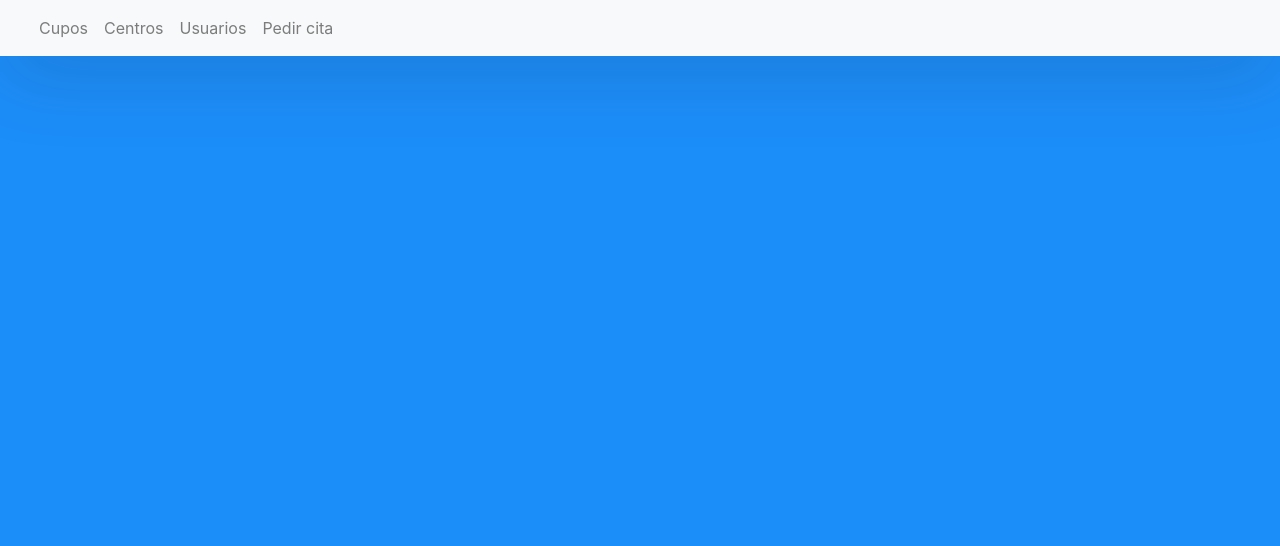
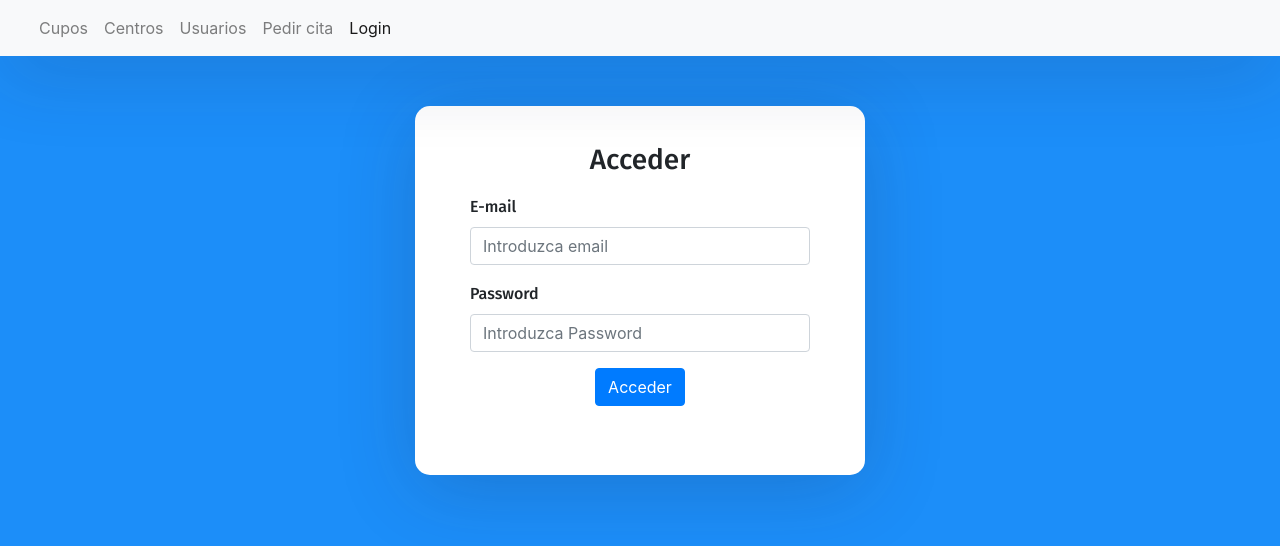
Before and after one commit to ArturoAlcaniz/practicaIntegradaG7-frontend, a React (Create React App) app: page /Login in a window 1280 px wide. Shown: the top 546 px of the page. Built offline with nearby package versions, Linux system fonts and the light colour scheme.

Commit message:
Interfaz de login creada

```diff
--- a/src/components/App/App.jsx
+++ b/src/components/App/App.jsx
@@ -7,6 +7,7 @@ import FormularioUsuarios from '../FormularioUsuarios';
 import Appointment from '../Appointment';
 import Cupos from '../Cupos';
 import FormularioCupos from '../FormularioCupos';
+import Login from '../Login';
 
 function App() {
 	return (<Router>
@@ -38,6 +39,11 @@ function App() {
 									Pedir cita
 </NavLink>
 							</li>
+							<li className="nav-item">
+								<NavLink className="nav-link" to="/Login" activeClassName="nav-link active">
+									Login
+</NavLink>
+							</li>
 
 						</ul>
 					</div>
@@ -51,6 +57,7 @@ function App() {
 				<Route path='/FormularioUsuarios' exact component={FormularioUsuarios} />
 				<Route path='/FormularioCupos' exact component={FormularioCupos} />
 				<Route path='/Cupos' exact component={Cupos} />
+				<Route path='/Login' exact component={Login} />
 			</Switch>
 		</div>
 	</Router>);
--- /dev/null
+++ b/src/components/Login.js
@@ -0,0 +1,41 @@
+import React, {Component} from "react";
+import 'bootstrap/dist/css/bootstrap.css';
+import 'bootstrap/dist/css/bootstrap.min.css';
+
+export default class Login extends Component{
+
+	constructor(props) {
+		super(props);
+		this.state = {
+			email:"",
+			password:"",
+			msgLoginResultOk:"",
+			msgLoginResultFail:""
+		}
+	}
+	render() {
+		return (
+				<div className="auth-wrapper">
+				<div className="auth-inner">
+					<h3>Acceder</h3>
+					<div className="form-group">
+							<label>E-mail</label>
+							<input type="id" className="form-control" placeholder="Introduzca email"
+								onChange={e => this.setState({ email: e.target.value })} />
+						</div>
+						<div className="form-group">
+							<label>Password</label>
+							<input type="password" className="form-control" placeholder="Introduzca Password"
+								onChange={e => this.setState({ password: e.target.value })} />
+						</div>
+					<div className="text-center">
+						<button id="SubmitButton" type="submit" className="btn  btn-primary btnblock">Acceder</button>
+					</div>
+					<div><label></label></div>
+					<div className="text-success d-block text-center">{this.state.msgLoginResultOk}</div>
+					<div className="text-danger d-block text-center">{this.state.msgLoginResultFail}</div>
+				</div>
+				</div>
+		);
+	}
+}
```
Also changed, not shown: 1 other file (tests, documents, lock files or other folders).
